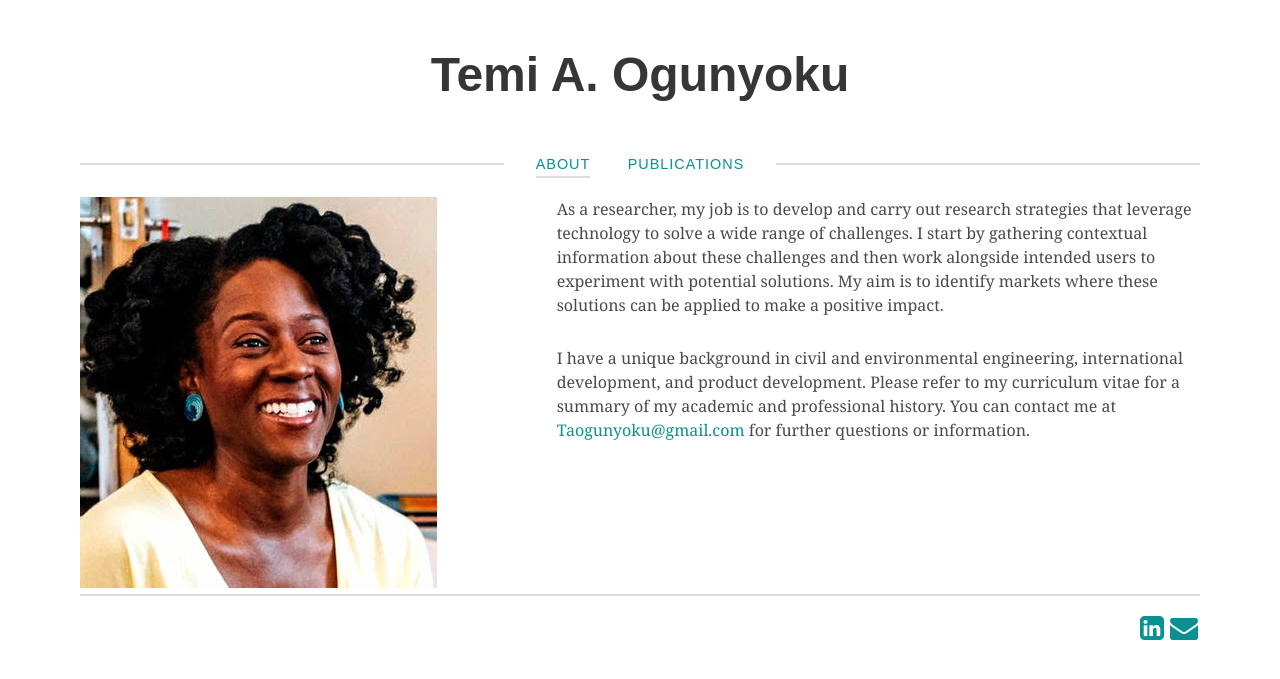
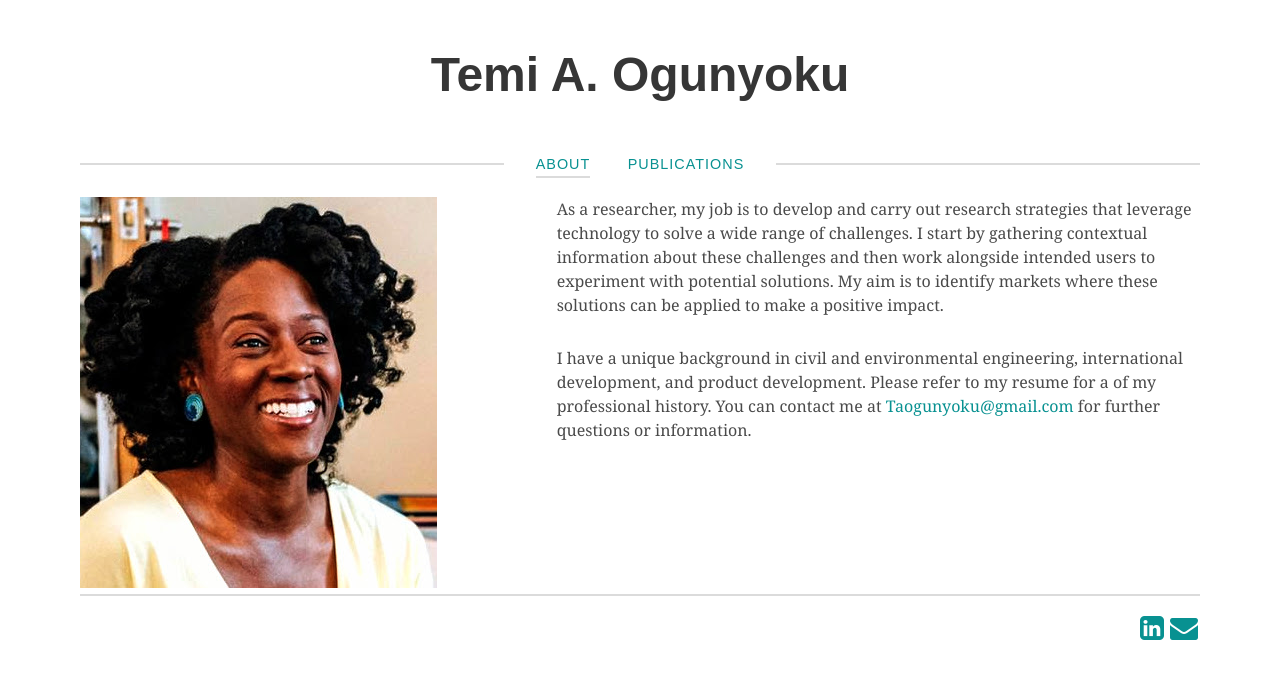
Before and after one commit to tderenzi/tderenzi.github.io, a Jekyll site: the page built from index.md, in a window 1280 px wide. Shown: the top 679 px of the page. Built offline with Jekyll 4.4.1, drawn with Linux system fonts in a browser that asks for light colours.

Commit message:
Update index.md

```diff
--- a/index.md
+++ b/index.md
@@ -6,4 +6,4 @@
 ---
 As a researcher, my job is to develop and carry out research strategies that leverage technology to solve a wide range of challenges. I start by gathering contextual information about these challenges and then work alongside intended users to experiment with potential solutions. My aim is to identify markets where these solutions can be applied to make a positive impact.
 
-I have a unique background in civil and environmental engineering, international development, and product development. Please refer to my curriculum vitae for a summary of my academic and professional history. You can contact me at <a href="mailto:Taogunyoku@gmail.com">Taogunyoku@gmail.com</a> for further questions or information.
+I have a unique background in civil and environmental engineering, international development, and product development. Please refer to my resume for a of my professional history. You can contact me at <a href="mailto:Taogunyoku@gmail.com">Taogunyoku@gmail.com</a> for further questions or information.
```
